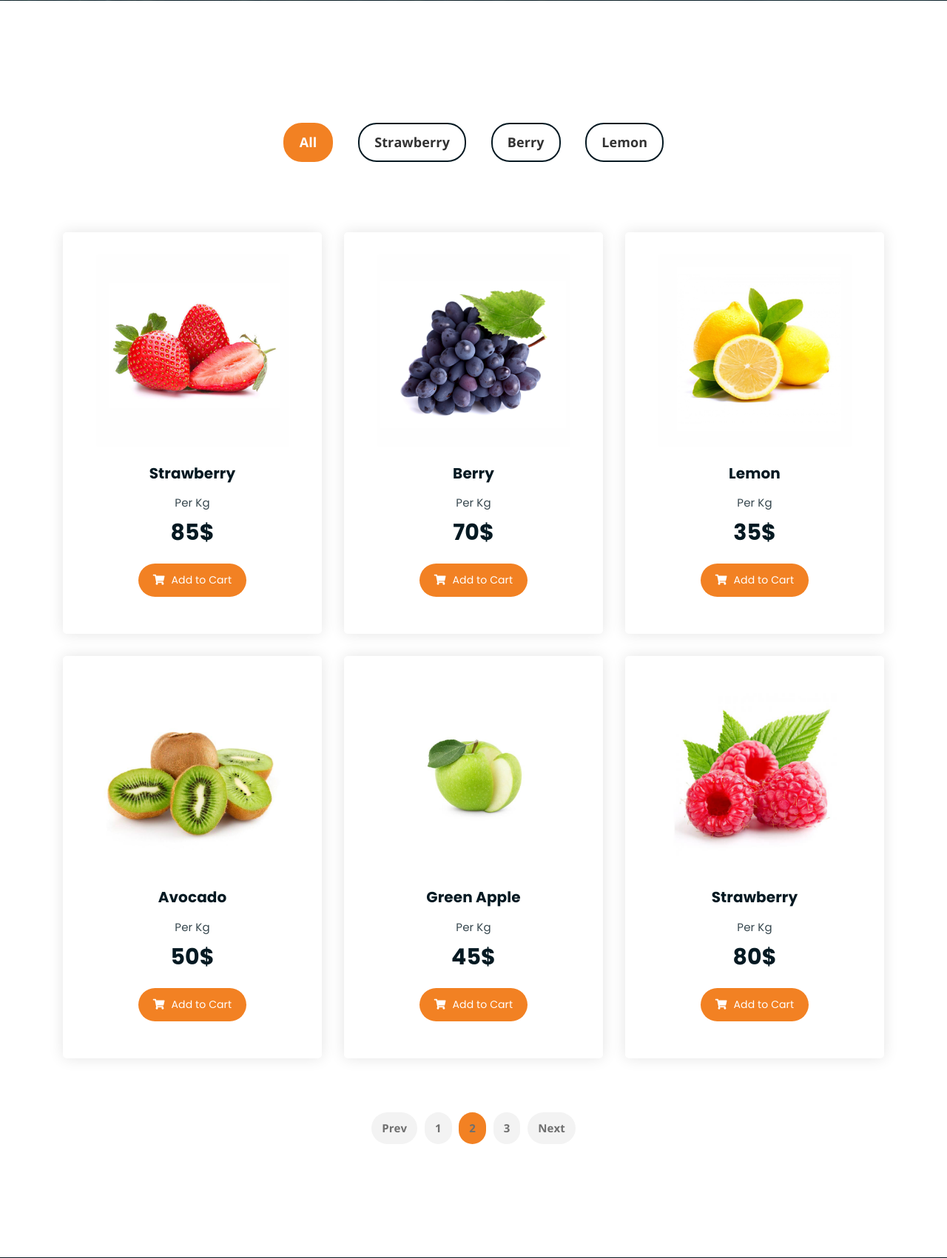
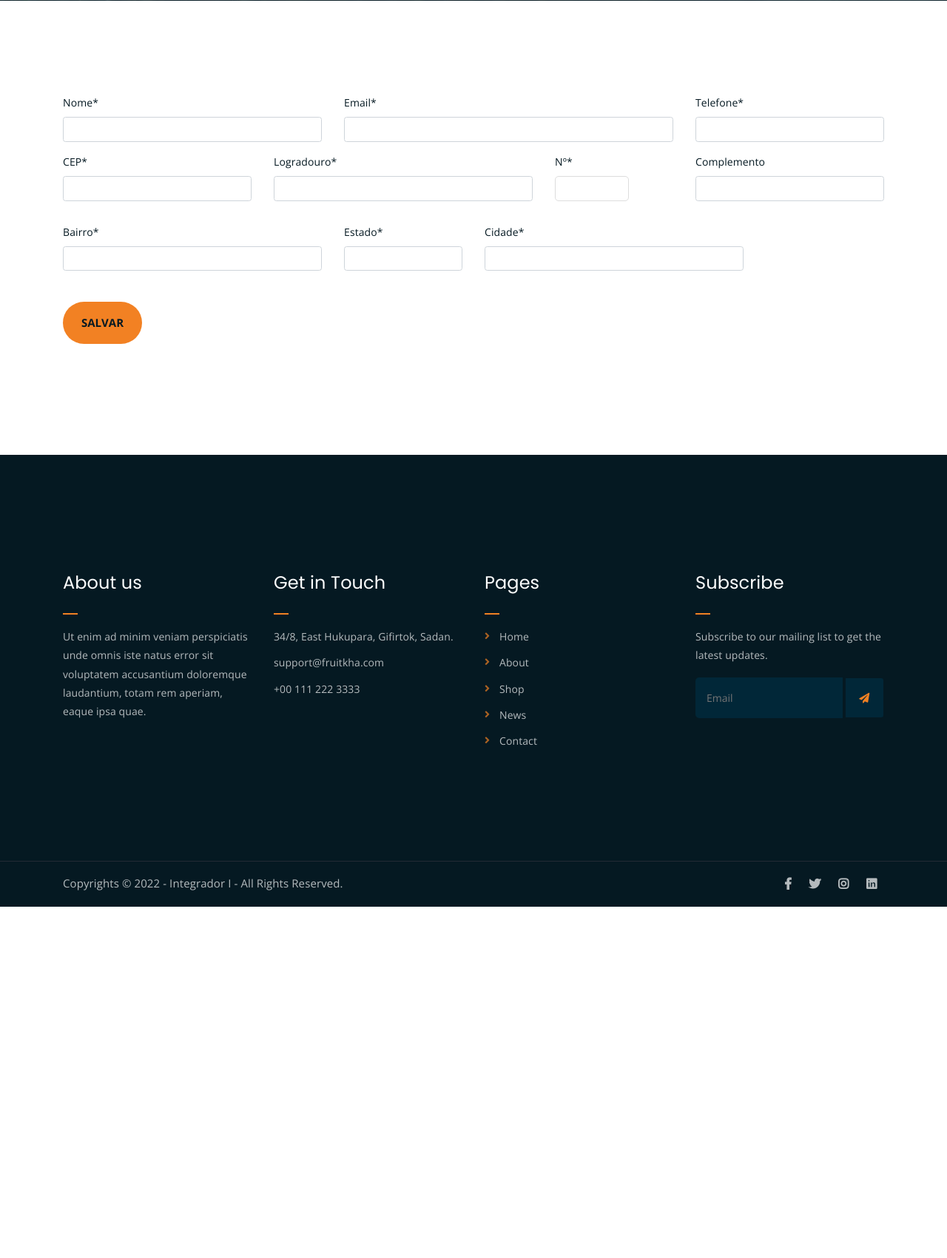
Before and after one commit to jonathandacruz/praticaIntegradaI, a PHP site: page /view/customer/customer-form.php in a window 1280 px wide. Shown: the part 450-2151 px from the top of the page at 74% size. After the commit the page ends 1676 px from the top, so only its background shows below. Run offline with PHP 8.4, Linux system fonts and the light colour scheme; some libraries are stand-ins or nearby versions.

Commit message:
feat: add customer form

```diff
--- /dev/null
+++ b/assets/custom/customer-form.js
@@ -0,0 +1,127 @@
+$(document).ready(function ($) {
+
+    $('#name').inputmask('a{100}', {'placeholder': ''});
+    $('#email').inputmask('*{100}', {'placeholder': ''});
+    $('#phone').inputmask('(9{2}) 9{4}[9]-9{4}', {'placeholder': '', 'removeMaskOnSubmit': true});
+    $('#address').inputmask('*{50}', {'placeholder': ''});
+    $('#complement').inputmask('*{50}', {'placeholder': ''});
+    $('#city').inputmask('a{50}', {'placeholder': ''});
+    $('#state').inputmask('a{2}', {'placeholder': ''});
+    $('#zipcode').inputmask('9{5}-9{3}', {'placeholder': '', 'removeMaskOnSubmit': true});
+
+    $('#customer-form').on('submit', function (e) {
+        e.preventDefault();
+
+        let vName = $('#name').val();
+        let vEmail = $('#email').val();
+        let vPhone = $('#phone').val();
+        let vAddress = $('#address').val();
+        let vNumber = $('#number').val();
+        let vComplement = $('#complement').val();
+        let vDistrict = $('#district').val();
+        let vZipcode = $('#zipcode').val();
+        let vState = $('#state').val();
+        let vCity = $('#city').val();
+
+        let customer = {
+            name: vName,
+            email: vEmail,
+            phone: vPhone,
+            address: vAddress,
+            number: vNumber,
+            complement: vComplement,
+            district: vDistrict,
+            zipcode: vZipcode,
+            state: vState,
+            city: vCity
+        };
+
+        let customerStr = JSON.stringify(customer);
+
+        $.ajax({
+            type: "POST",
+            url: "service/cliente",
+            data: { customer: customerStr },
+            success: (response) => {
+                if (response) {
+                    toastr.error('Erro ao cadastrar o cliente. Verifique!', `${response}`, { timeOut: 5000 });
+                } else {
+                    clearFields();
+                    $('#img_row').fadeOut();
+                    toastr.success('Cliente foi cadastrado com sucesso.', 'Cliente cadastrado!', { timeOut: 5000 });
+                }
+            },
+            error: (err) => {
+                toastr.error('Não foi possível fazer a requisição para a URL informada. Verifique!', `${err.statusText}`, { timeOut: 5000 });
+            }
+        });
+    });
+
+    function clearFields() {
+        $('#name').val('');
+        $('#email').val('');
+        $('#phone').val('');
+        $('#address').val('');
+        $('#number').val('');
+        $('#complement').val('');
+        $('#district').val('');
+        $('#zipcode').val('');
+        $('#state').val('');
+        $('#city').val('');
+    };
+
+    function clearZipFields() {
+        $('#zipcode').val('');
+        $('#address').val('');
+        $('#complement').val('');
+        $('#district').val('');
+        $('#state').val('');
+        $('#city').val('');
+    }
+
+    //Quando o campo cep perde o foco.
+    $("#zipcode").blur(function() {
+        //Nova variável "cep" somente com dígitos.
+        var cep = $(this).val().replace(/\D/g, '');
+
+        //Verifica se campo cep possui valor informado.
+        if (cep != "") {
+            //Expressão regular para validar o CEP.
+            var validacep = /^[0-9]{8}$/;
+            //Valida o formato do CEP.
+            if(validacep.test(cep)) {
+                $('#address').val('...');
+                $('#district').val('...');
+                $('#city').val('...');
+                $('#state').val('...');
+                //Consulta o webservice viacep.com.br/
+                $.getJSON("https://viacep.com.br/ws/"+ cep +"/json/?callback=?", function(dados) {
+
+                    if (!("erro" in dados)) {
+                        //Atualiza os campos com os valores da consulta.
+                        $("#address").val(dados.logradouro);
+                        $("#district").val(dados.bairro);
+                        $("#city").val(dados.localidade);
+                        $("#state").val(dados.uf);
+                        $('#number').focus();
+                    } //end if.
+                    else {
+                        //CEP pesquisado não foi encontrado.
+                        clearZipFields();
+                        toastr.error('Formato de CEP inválido. Verifique!', 'CEP Inválido!', { timeOut: 5000 });
+                    }
+                });
+            }
+            else {
+                //cep é inválido.
+                clearZipFields();
+                toastr.error('Formato de CEP inválido. Verifique!', 'CEP Inválido!', { timeOut: 5000 });
+            }
+        } //end if.
+        else {
+            //cep sem valor, limpa formulário.
+            clearZipFields();
+        }
+    });
+
+});
--- a/view/customer/customer-form.php
+++ b/view/customer/customer-form.php
@@ -1,20 +1,21 @@
 <!DOCTYPE html>
 <html lang="pt-br">
+
 <head>
 	<meta charset="UTF-8">
 	<meta http-equiv="X-UA-Compatible" content="IE=edge">
 	<meta name="viewport" content="width=device-width, initial-scale=1">
 	<meta name="description" content="Responsive Bootstrap4 Shop Template, Created by Imran Hossain from https://imransdesign.com/">
 
-	<!-- title -->
 	<?php $PAGE = "Cadastro Cliente"; ?>
-	<title><?=$PAGE?></title>
+	<title><?= $PAGE ?></title>
 
 	<?php
 	require_once("../fragments/styles.php");
 	?>
 
 </head>
+
 <body>
 
 	<?php
@@ -22,102 +23,71 @@
 		include_once("../fragments/header.php");
 	?>
 
-	<!-- products -->
-	<div class="product-section mt-150 mb-150">
+	<!-- contact form -->
+	<div class="contact-from-section mt-100 mb-150">
 		<div class="container">
-
 			<div class="row">
-                <div class="col-md-12">
-                    <div class="product-filters">
-                        <ul>
-                            <li class="active" data-filter="*">All</li>
-                            <li data-filter=".strawberry">Strawberry</li>
-                            <li data-filter=".berry">Berry</li>
-                            <li data-filter=".lemon">Lemon</li>
-                        </ul>
+				<div class="col-lg-12 mb-5 mb-lg-0">
+					<div class="form-title">
 					</div>
+					<div class="contact-form">
+						<form method="POST" id="customer-form" autocomplete="off">
+							<div class="row">
+								<div class="col-md-4">
+									<label for="name">Nome*</label>
+									<input class="form-control" type="text" name="name" id="name" required>
+								</div>
+								<div class="col-md-5">
+									<label for="email">Email*</label>
+									<input class="form-control" type="email" name="email" id="email" required>
+								</div>
+								<div class="col-md-3">
+									<label for="phone">Telefone*</label>
+									<input class="form-control" type="text" name="phone" id="phone" required>
+								</div>
+							</div>
+							<div class="row mt-3">
+								<div class="col-md-3">
+									<label for="zipcode">CEP*</label>
+									<input class="form-control" type="text" name="zipcode" id="zipcode" required>
+								</div>
+								<div class="col-md-4">
+									<label for="address">Logradouro*</label>
+									<input class="form-control" type="text" name="address" id="address" required>
+								</div>
+								<div class="col-md-2">
+									<label for="number">Nº*</label>
+									<input class="form-control" type="number" name="number" id="number">
+								</div>
+								<div class="col-md-3">
+									<label for="complement">Complemento</label>
+									<input class="form-control" type="text" name="complement" id="complement">
 								</div>
 							</div>
 
-			<div class="row product-lists">
-				<div class="col-lg-4 col-md-6 text-center strawberry">
-					<div class="single-product-item">
-						<div class="product-image">
-							<a href="single-product.html"><img src="assets/img/products/product-img-1.jpg" alt=""></a>
+							<div class="row mt-3 mb-5">
+								<div class="col-md-4">
+									<label for="district">Bairro*</label>
+									<input class="form-control" type="text" name="district" id="district" required>
 								</div>
-						<h3>Strawberry</h3>
-						<p class="product-price"><span>Per Kg</span> 85$ </p>
-						<a href="cart.html" class="cart-btn"><i class="fas fa-shopping-cart"></i> Add to Cart</a>
+								<div class="col-md-2">
+									<label for="state">Estado*</label>
+									<input class="form-control" type="text" name="state" id="state" required>
 								</div>
-				</div>
-				<div class="col-lg-4 col-md-6 text-center berry">
-					<div class="single-product-item">
-						<div class="product-image">
-							<a href="single-product.html"><img src="assets/img/products/product-img-2.jpg" alt=""></a>
-						</div>
-						<h3>Berry</h3>
-						<p class="product-price"><span>Per Kg</span> 70$ </p>
-						<a href="cart.html" class="cart-btn"><i class="fas fa-shopping-cart"></i> Add to Cart</a>
-					</div>
-				</div>
-				<div class="col-lg-4 col-md-6 text-center lemon">
-					<div class="single-product-item">
-						<div class="product-image">
-							<a href="single-product.html"><img src="assets/img/products/product-img-3.jpg" alt=""></a>
-						</div>
-						<h3>Lemon</h3>
-						<p class="product-price"><span>Per Kg</span> 35$ </p>
-						<a href="cart.html" class="cart-btn"><i class="fas fa-shopping-cart"></i> Add to Cart</a>
-					</div>
-				</div>
-				<div class="col-lg-4 col-md-6 text-center">
-					<div class="single-product-item">
-						<div class="product-image">
-							<a href="single-product.html"><img src="assets/img/products/product-img-4.jpg" alt=""></a>
-						</div>
-						<h3>Avocado</h3>
-						<p class="product-price"><span>Per Kg</span> 50$ </p>
-						<a href="cart.html" class="cart-btn"><i class="fas fa-shopping-cart"></i> Add to Cart</a>
-					</div>
-				</div>
-				<div class="col-lg-4 col-md-6 text-center">
-					<div class="single-product-item">
-						<div class="product-image">
-							<a href="single-product.html"><img src="assets/img/products/product-img-5.jpg" alt=""></a>
-						</div>
-						<h3>Green Apple</h3>
-						<p class="product-price"><span>Per Kg</span> 45$ </p>
-						<a href="cart.html" class="cart-btn"><i class="fas fa-shopping-cart"></i> Add to Cart</a>
-					</div>
-				</div>
-				<div class="col-lg-4 col-md-6 text-center strawberry">
-					<div class="single-product-item">
-						<div class="product-image">
-							<a href="single-product.html"><img src="assets/img/products/product-img-6.jpg" alt=""></a>
-						</div>
-						<h3>Strawberry</h3>
-						<p class="product-price"><span>Per Kg</span> 80$ </p>
-						<a href="cart.html" class="cart-btn"><i class="fas fa-shopping-cart"></i> Add to Cart</a>
-					</div>
+								<div class="col-md-4">
+									<label for="city">Cidade*</label>
+									<input class="form-control" type="text" name="city" id="city" required>
 								</div>
 							</div>
 
-			<div class="row">
-				<div class="col-lg-12 text-center">
-					<div class="pagination-wrap">
-						<ul>
-							<li><a href="#">Prev</a></li>
-							<li><a href="#">1</a></li>
-							<li><a class="active" href="#">2</a></li>
-							<li><a href="#">3</a></li>
-							<li><a href="#">Next</a></li>
-						</ul>
+							<p><input type="submit" value="Salvar"></p>
+						</form>
 					</div>
 				</div>
 			</div>
 		</div>
 	</div>
-	<!-- end products -->
+	<!-- end contact form -->
 
 	<?php
 		include_once("../fragments/footer.php");
@@ -125,5 +95,10 @@
 		require_once("../fragments/scripts.php");
 	?>
 
+	<!-- Custom Scripts -->
+	<script src="assets/custom/customer-form.js"></script>
+	<script src="assets/js/jquery.inputmask.min.js"></script>
+
 </body>
+
 </html>
```
Lines whose indentation alone changed are shown as unchanged.
